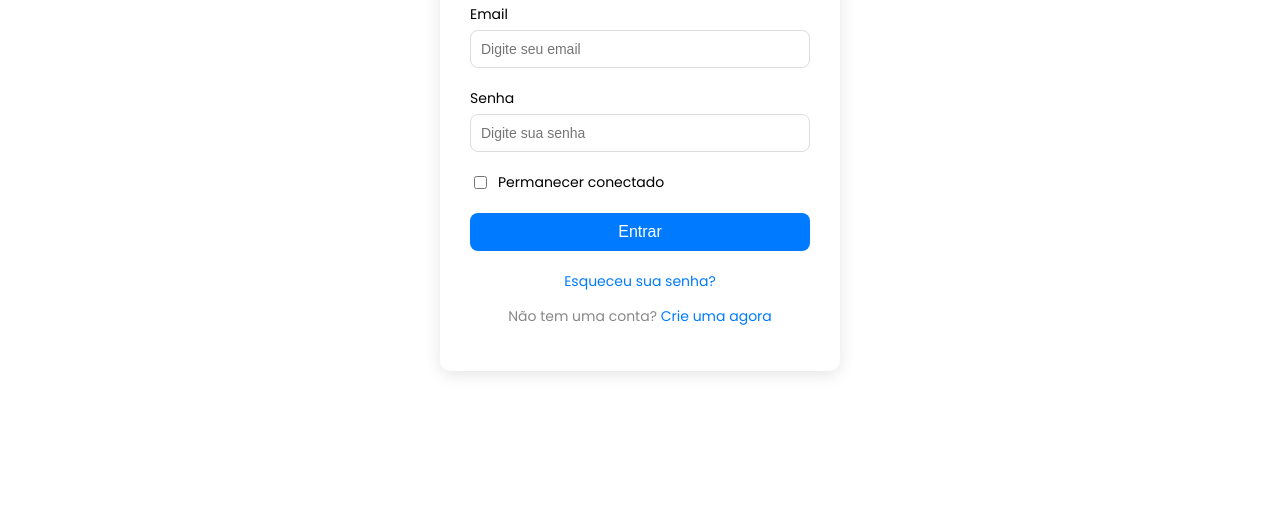
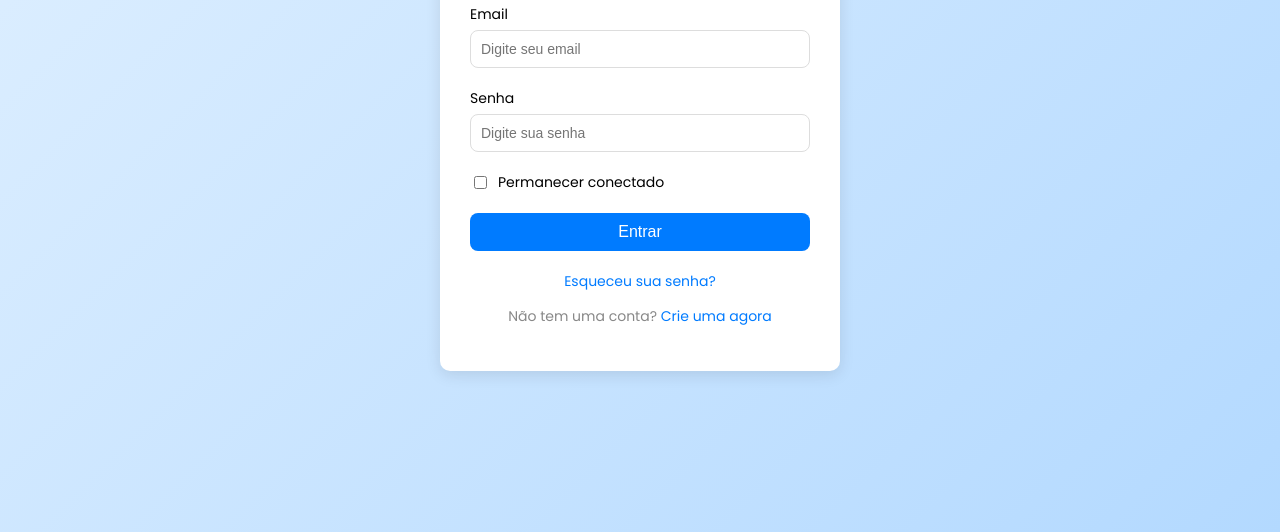
Before and after one commit to miguelcpaz/HealthTrack, a website: page public/login.html in a window 1280 px wide. Shown: the part 268-800 px from the top of the page. Drawn offline with nearby package versions, Linux system fonts and the light colour scheme.

Commit message:
Update login.html

```diff
--- a/public/login.html
+++ b/public/login.html
@@ -5,30 +5,26 @@
     <meta charset="UTF-8">
     <meta name="viewport" content="width=device-width, initial-scale=1.0">
     <title>Login - HEALTHTRACK</title>
-
     <link rel="icon" type="image/png" href="./img/favicon.png">
 
-    <!-- Ícones do RemixIcon -->
     <link href="https://cdn.jsdelivr.net/npm/remixicon@3.5.0/fonts/remixicon.css" rel="stylesheet">
-
-    <!-- Fonte Poppins -->
     <link href="https://fonts.googleapis.com/css2?family=Poppins:wght@400;600;700&display=swap" rel="stylesheet">
 
     <style>
         body {
         margin: 0;
         font-family: 'Poppins', sans-serif;
-            background: white;
+        background: linear-gradient(135deg, #e0f0ff, #b3d9ff);
         display: flex;
         justify-content: center;
         align-items: center;
         min-height: 100vh;
         padding: 20px;
-            /* Adiciona um respiro nas laterais */
         box-sizing: border-box;
         transition: background-color 0.3s, color 0.3s;
         color: black;
     }
+
 
         .login-container {
             background-color: white;
@@ -37,7 +33,6 @@
             box-shadow: 0 4px 15px rgba(0, 0, 0, 0.1);
             width: 100%;
             max-width: 400px;
-            /* Tamanho máximo para desktop */
             text-align: center;
             box-sizing: border-box;
         }
@@ -222,7 +217,6 @@
     <div class="login-container">
         <div class="logo-area">
             <img src="./img/logo.png" alt="Logo">
-
             <span>HEALTHTRACK</span>
         </div>
         <form action="#" method="POST">
@@ -235,7 +229,6 @@
                 <input type="password" id="senha" name="senha" placeholder="Digite sua senha" required>
             </div>
 
-            <!-- Caixa de permanecer conectado -->
             <div class="form-group" style="display: flex; align-items: center; gap: 8px;">
                 <input type="checkbox" id="remember" name="remember" style="width: auto;">
                 <label for="remember" style="margin: 0; font-size: 14px;">Permanecer conectado</label>
@@ -271,7 +264,6 @@ form.addEventListener("submit", async function (event) {
         const result = await response.json();
 
         if (response.status === 200) {
-            // Armazena os dados de autenticação
             const authData = {
                 tipo: result.tipo, // 'usuario' ou 'hospital'
                 dados: result.dados
@@ -321,5 +313,4 @@ window.addEventListener('load', function () {
     <div class="spinner"></div>
   </div>
 </div>
-
 </html>
```
Lines whose indentation alone changed are shown as unchanged.
